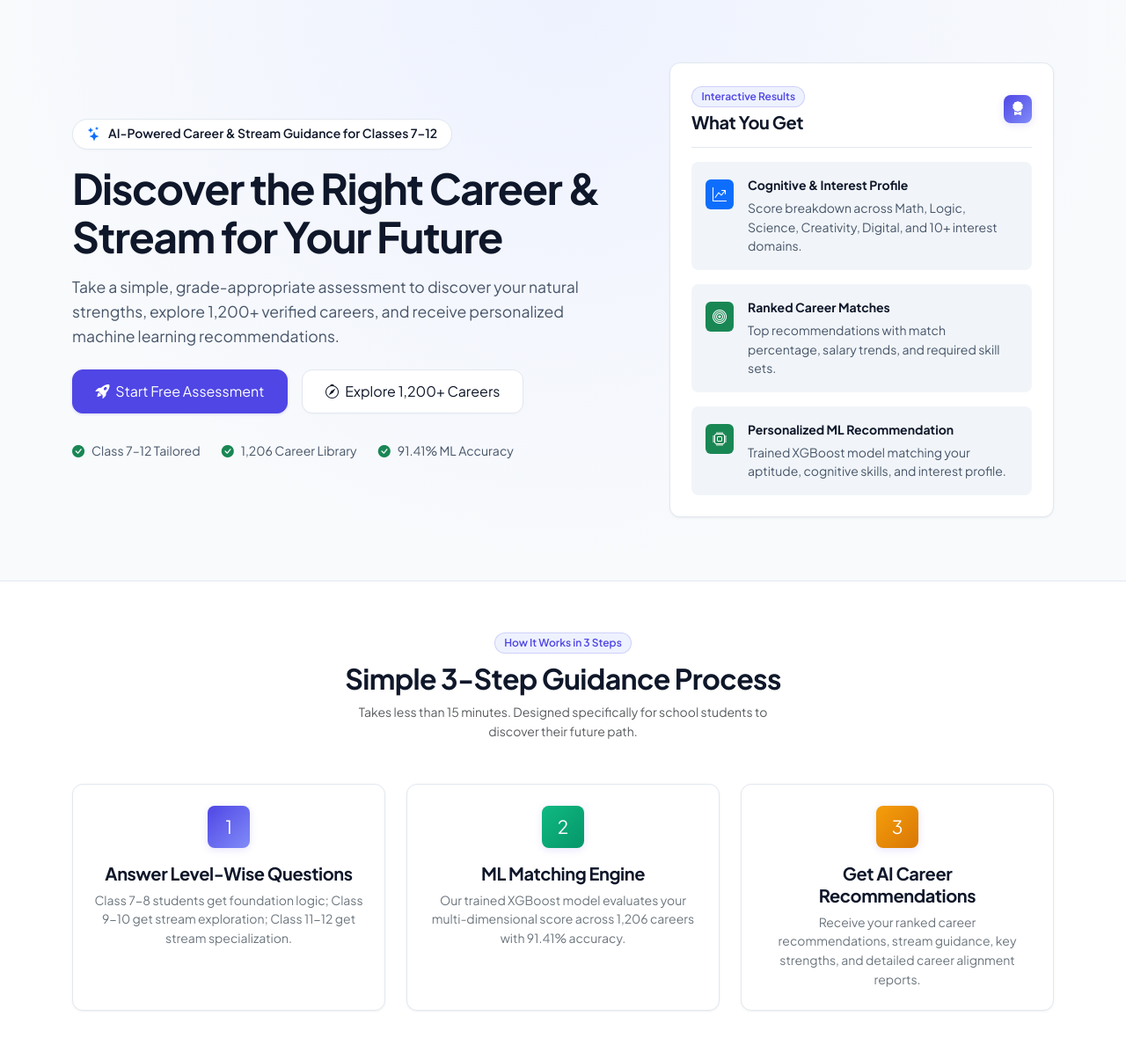
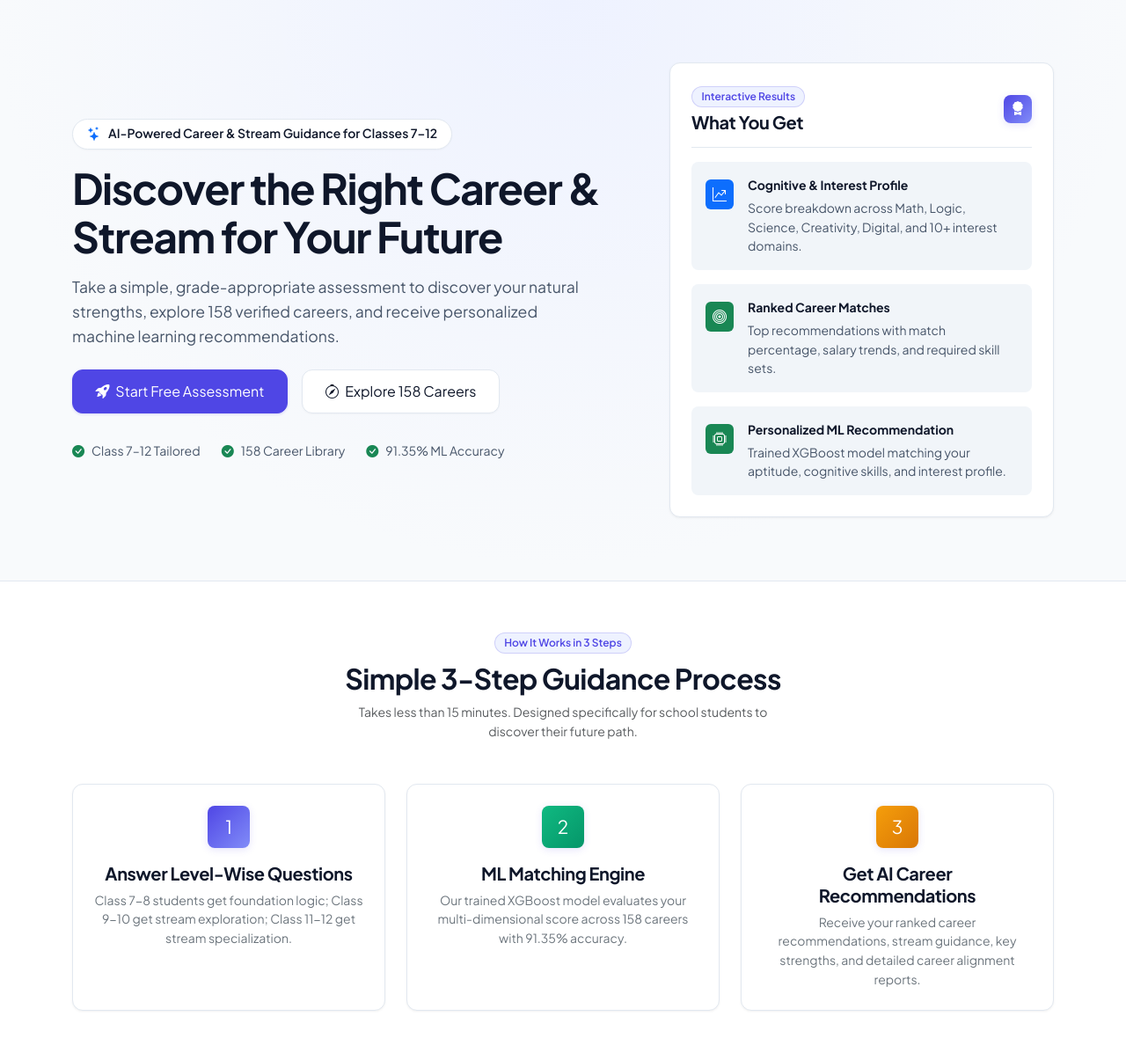
Before and after one commit to AMB-007/Personalized-Career-Recommendation-System-Using-Machine-Learning, a Flask app: page / in a window 1280 px wide. Shown: the part 88-1293 px from the top of the page at 88% size. Run offline with Flask 3, Linux system fonts and the light colour scheme; data comes from the database, SQL or seed files in the repository; parts of the project's set-up code (start-up, migrations or seed data) failed here and were passed over.

Commit message:
feat(frontend): update index.html

```diff
--- a/frontend/templates/index.html
+++ b/frontend/templates/index.html
@@ -16,7 +16,7 @@
                     Discover the Right Career & Stream for Your Future
                 </h1>
                 <p class="lead mb-4" style="color: var(--text-secondary); max-width: 600px; font-size: 1.1rem; line-height: 1.6;">
-                    Take a simple, grade-appropriate assessment to discover your natural strengths, explore 1,200+ verified careers, and receive personalized machine learning recommendations.
+                    Take a simple, grade-appropriate assessment to discover your natural strengths, explore 158 verified careers, and receive personalized machine learning recommendations.
                 </p>
                 <div class="d-flex flex-wrap gap-3 mb-4">
                     {% if current_user.is_authenticated %}
@@ -37,7 +37,7 @@
                             <i class="bi bi-rocket-takeoff-fill me-1"></i> Start Free Assessment
                         </a>
                         <a href="{{ url_for('career.explorer_page') }}" class="btn btn-outline-custom btn-lg-custom">
-                            <i class="bi bi-compass me-1"></i> Explore 1,200+ Careers
+                            <i class="bi bi-compass me-1"></i> Explore 158 Careers
                         </a>
                     {% endif %}
                 </div>
@@ -49,11 +49,11 @@
                     </div>
                     <div class="d-flex align-items-center gap-2">
                         <i class="bi bi-check-circle-fill text-success"></i>
-                        <span>1,206 Career Library</span>
+                        <span>158 Career Library</span>
                     </div>
                     <div class="d-flex align-items-center gap-2">
                         <i class="bi bi-check-circle-fill text-success"></i>
-                        <span>91.41% ML Accuracy</span>
+                        <span>91.35% ML Accuracy</span>
                     </div>
                 </div>
             </div>
@@ -132,7 +132,7 @@
                     </div>
                     <h5 class="fw-bold mb-2">ML Matching Engine</h5>
                     <p class="small text-secondary mb-0">
-                        Our trained XGBoost model evaluates your multi-dimensional score across 1,206 careers with 91.41% accuracy.
+                        Our trained XGBoost model evaluates your multi-dimensional score across 158 careers with 91.35% accuracy.
                     </p>
                 </div>
             </div>
```
